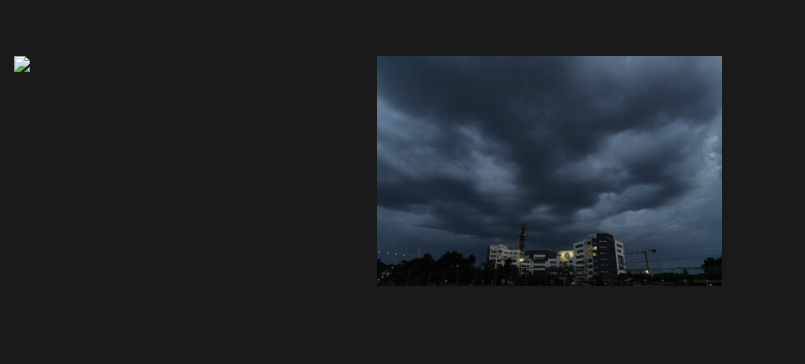
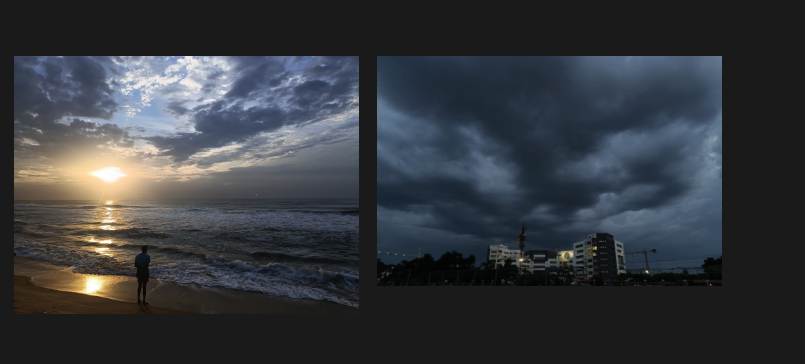
Before and after one commit to praveenkmr401/praveenkumarportfolio.github.io, a plain HTML site: page index.html in a window 1280 px wide. Shown: the part 4520-4884 px from the top of the page, 475-1280 px from the left. Drawn offline with Linux system fonts and the light colour scheme; a web font is replaced by a local one.

Commit message:
Update index.html

```diff
--- a/index.html
+++ b/index.html
@@ -242,7 +242,7 @@
           <img src="p2.jpeg">
         </div>
         <div class="width-33">
-          <img src="p3.jpeg">
+          <img src="p3.jpg">
         </div>
         <div class="width-33">
           <img src="p4.jpeg">
```
